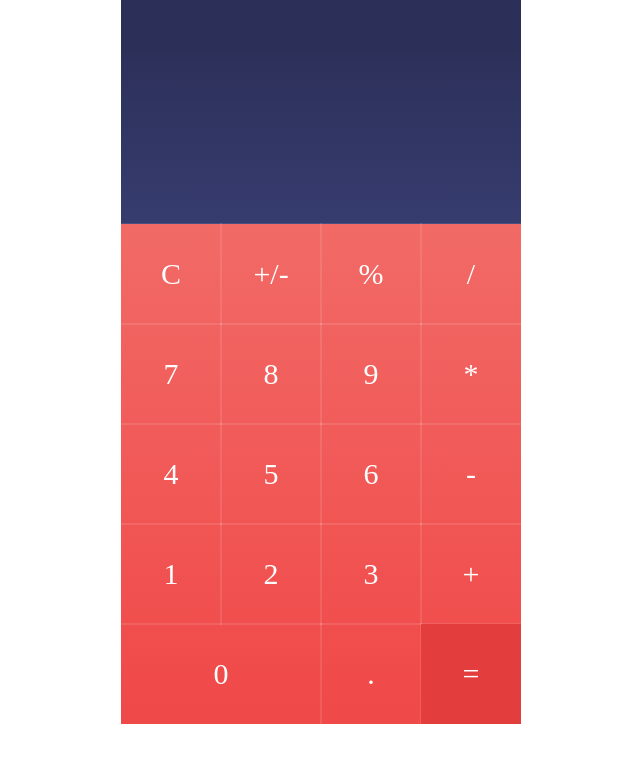
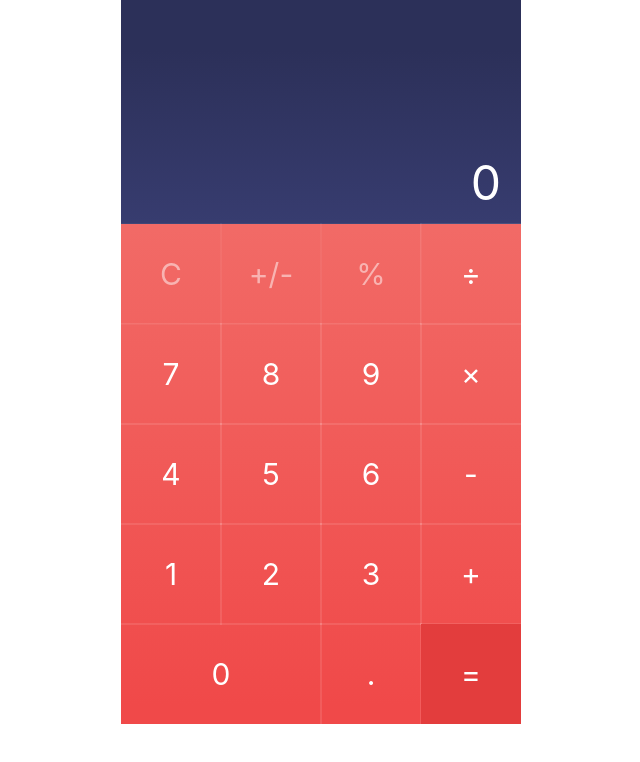
Before and after one commit to pzanevskiy/react-calc, a React (Create React App) app: page / in a window 1280 px wide. Shown: the top 762 px of the page, without its empty margins (319-959 px from the left). Built offline with nearby package versions, Linux system fonts and the light colour scheme.

Commit message:
fix logic

```diff
--- a/src/App.js
+++ b/src/App.js
@@ -10,14 +10,24 @@ class App extends Component {
     super(props);
 
     this.state = {
-      input: ""
+      input: "0"
     };
   }
 
-  solve = (value) => {
+  add = (value) => {
+    let expr = String(this.state.input);
+
+    console.log(this.state.input);
+    if (expr.search(/[Error|NaN|Infinity]/g)!==-1) {
+      console.log('true')
+      this.state.input = "0";
+    } else {
+      console.log('not true')
+    }
+
     switch (value) {
       case 'C': {
-        this.setState({ input: "" });
+        this.setState({ input: "0" });
         break;
       }
       case '%': {
@@ -30,18 +40,22 @@ class App extends Component {
       }
       case '=': {
         try {
-          this.setState({ input: eval(this.state.input) });
+          let answer = String(eval(this.state.input.replace("÷", "/").replace("×", "*")));
+          this.setState({ input: answer });
         } catch (ex) {
           this.setState({ input: ex.name });
         }
         break;
       }
       default: {
-        let patternSign = /[-+/*]/;
         let lastChar = Array.from(this.state.input);
         lastChar = lastChar.slice(-1);
 
-        if (patternSign.test(lastChar) && patternSign.test(value)) {
+        if (this.state.input === "0" && !/[-+÷×]/.test(value)) {
+          this.state.input = '';
+        }
+
+        if ((/[-+÷×]/.test(lastChar) && /[-+÷×]/.test(value)) || (/[.]/.test(lastChar) && /[.]/.test(value))) {
           this.setState({ input: this.state.input.slice(0, -1) + value });
         } else {
           this.setState({ input: this.state.input + value });
@@ -56,37 +70,37 @@ class App extends Component {
       <div className="app">
         <div className="calc">
           <div className="row">
-          <Input input={this.state.input} />
+            <Input input={this.state.input} />
           </div>
           <div className="bg-digits">
             <div className="row">
-              <Button handlerClick={this.solve} value="C" content="C" />
-              <Button handlerClick={this.solve} value="+/-" content="+/-" />
-              <Button handlerClick={this.solve} value="%" content="%" />
-              <Button handlerClick={this.solve} value="/" content="/" />
+              <Button handlerClick={this.add} value="C" />
+              <Button handlerClick={this.add} value="+/-" />
+              <Button handlerClick={this.add} value="%" />
+              <Button handlerClick={this.add} value="&divide;" />
             </div>
             <div className="row">
-              <Button handlerClick={this.solve} value="7" content="7" />
-              <Button handlerClick={this.solve} value="8" content="8" />
-              <Button handlerClick={this.solve} value="9" content="9" />
-              <Button handlerClick={this.solve} value="*" content="*" />
+              <Button handlerClick={this.add} value="7" />
+              <Button handlerClick={this.add} value="8" />
+              <Button handlerClick={this.add} value="9" />
+              <Button handlerClick={this.add} value="&times;" />
             </div>
             <div className="row">
-              <Button handlerClick={this.solve} value="4" content="4" />
-              <Button handlerClick={this.solve} value="5" content="5" />
-              <Button handlerClick={this.solve} value="6" content="6" />
-              <Button handlerClick={this.solve} value="-" content="-" />
+              <Button handlerClick={this.add} value="4" />
+              <Button handlerClick={this.add} value="5" />
+              <Button handlerClick={this.add} value="6" />
+              <Button handlerClick={this.add} value="-" />
             </div>
             <div className="row">
-              <Button handlerClick={this.solve} value="1" content="1" />
-              <Button handlerClick={this.solve} value="2" content="2" />
-              <Button handlerClick={this.solve} value="3" content="3" />
-              <Button handlerClick={this.solve} value="+" content="+" />
+              <Button handlerClick={this.add} value="1" />
+              <Button handlerClick={this.add} value="2" />
+              <Button handlerClick={this.add} value="3" />
+              <Button handlerClick={this.add} value="+" />
             </div>
             <div className="row">
-              <Button handlerClick={this.solve} value="0" content="0" />
-              <Button handlerClick={this.solve} value="." content="." />
-              <Button handlerClick={this.solve} value="=" content="=" />
+              <Button handlerClick={this.add} value="0" />
+              <Button handlerClick={this.add} value="." />
+              <Button handlerClick={this.add} value="=" />
             </div>
           </div>
         </div>
--- a/src/components/buttons/Button.css
+++ b/src/components/buttons/Button.css
@@ -3,16 +3,17 @@
     justify-content: center;
     height: 100px;
     align-items: center;
-    font-family: Actor;
-    font-style: normal;
-    font-weight: normal;
     font-size: 30px;
-    line-height: 36px;
-    color: white;
+    color: #FFFFFF;
     background: rgba(0, 0, 0, 0);
     outline-style: solid;
     outline-color: rgba(251, 255, 255, 0.1);
     outline-width: 1px;
+}
+
+
+.text-with-opacity {
+    opacity: 0.5;
 }
 
 .bg-zero {
@@ -33,15 +34,14 @@
         justify-content: center;
         height: 90px;
         align-items: center;
-        font-family: Actor;
-        font-style: normal;
-        font-weight: normal;
         font-size: 28px;
-        line-height: 34px;
         color: white;
         background: rgba(0, 0, 0, 0);
         outline-style: solid;
         outline-color: rgba(251, 255, 255, 0.1);
         outline-width: 1px;
     }
+    .bg-zero {
+        background: rgba(227, 61, 61, 1);
+    }
 }
--- a/src/components/buttons/Button.js
+++ b/src/components/buttons/Button.js
@@ -1,8 +1,13 @@
 import React from 'react';
 import './Button.css';
 
-const whichStyle = (val) => {
+const chooseStyle = (val) => {
     switch (val) {
+        case 'C':
+        case '+/-':
+        case '%': {
+            return 'width-normal text-with-opacity';
+        }
         case '0': {
             return 'width-extra';
         }
@@ -12,14 +17,14 @@ const whichStyle = (val) => {
         default: {
             return 'width-normal';
         }
-
     }
 }
 
+
 const Button = (props) => {
     return (
-        <div className={`btn ${whichStyle(props.value)}`} onClick={() => props.handlerClick(props.value)}>
-            {props.content}
+        <div className={`btn ${chooseStyle(props.value)}`} onClick={() => props.handlerClick(props.value)}>
+            {props.value}
         </div>
     );
 }
```
